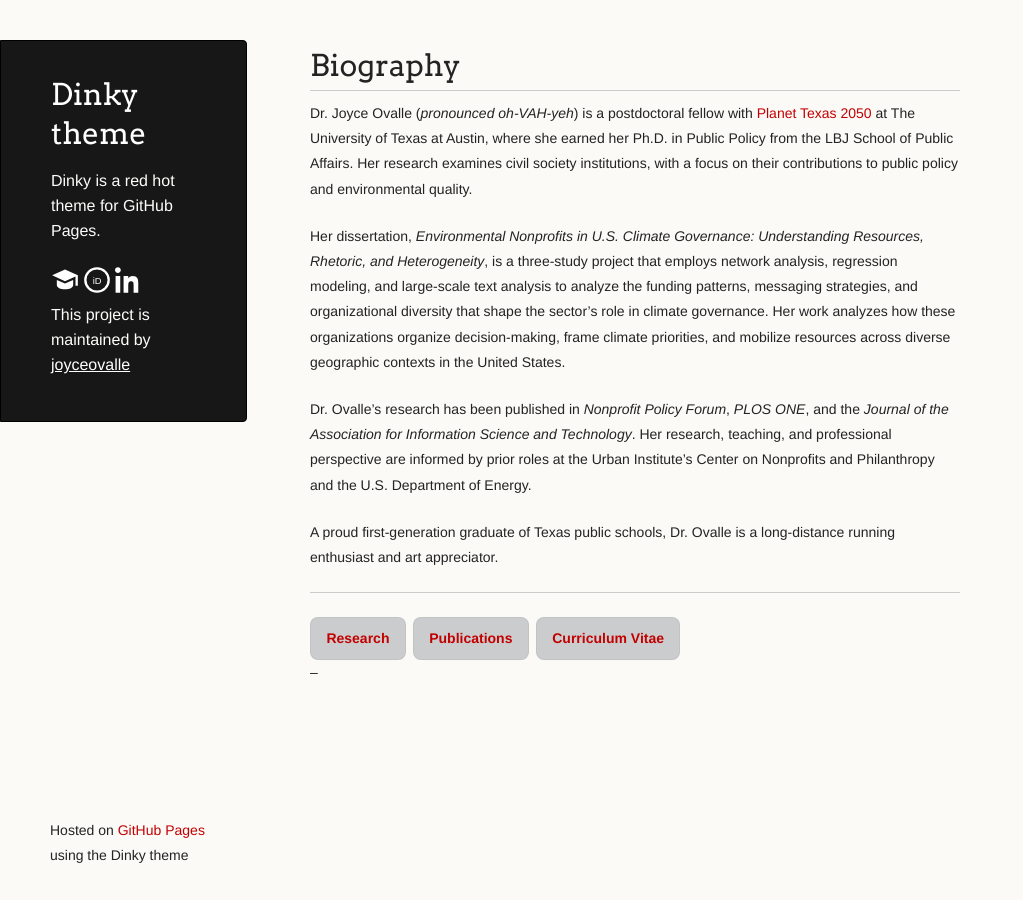
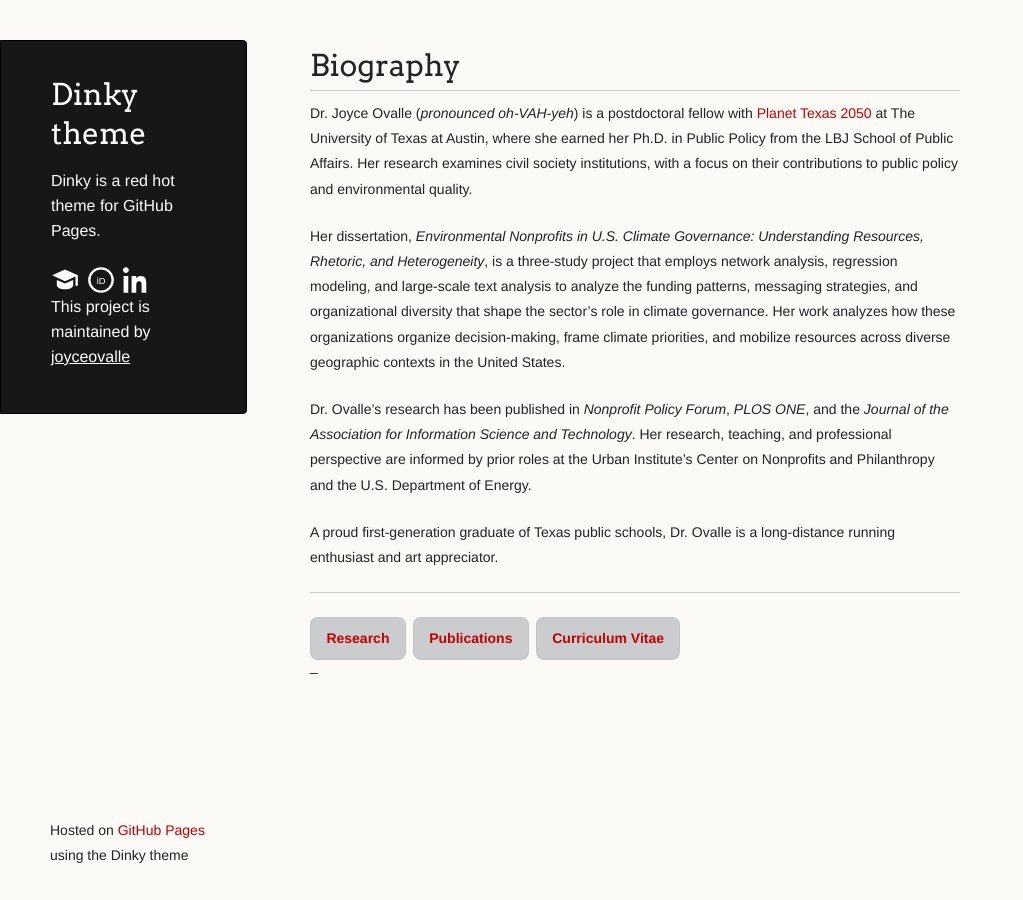
Before and after one commit to joyceovalle/j-ovalle, a Jekyll site: the page built from index.md, in a window 1280 px wide. Shown: the whole page, without its empty margins (0-1023 px from the left). Built offline with Jekyll 4.4.1, drawn with Linux system fonts in a browser that asks for light colours; our own code applies the rules of GitHub Pages for plain Markdown files.

Commit message:
Update style.scss

```diff
--- a/assets/css/style.scss
+++ b/assets/css/style.scss
@@ -1,3 +1,12 @@
 ---
 ---
+
+.icon-links { display: flex; gap: 0.5rem; margin-top: 0.5rem; }
+.icon-links .icon {
+  display: inline-flex; width: 28px; height: 28px;
+  align-items: center; justify-content: center;
+  color: #fff; text-decoration: none;
+}
+.icon-links .icon:hover { color: #e68523; }
+
 @import "{{ site.theme }}"; /* or: @import 'jekyll-theme-dinky'; */
```
